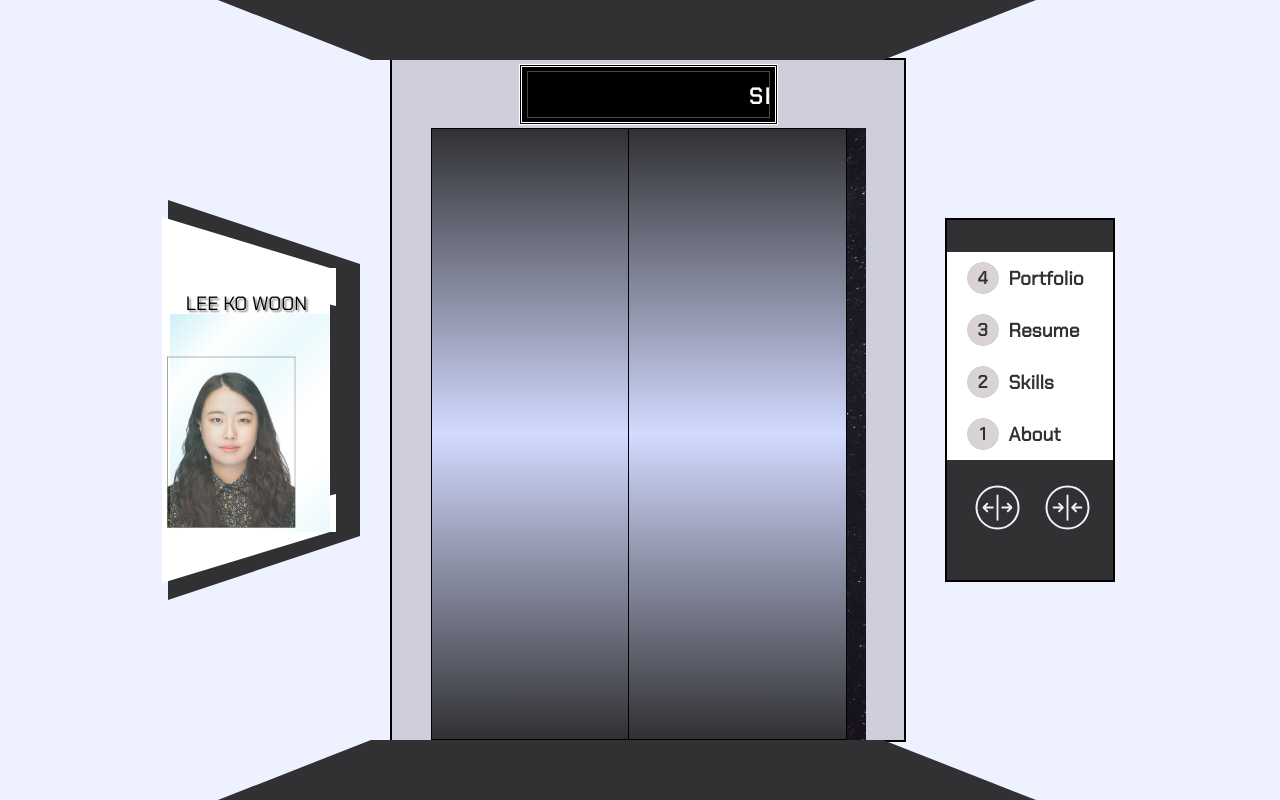
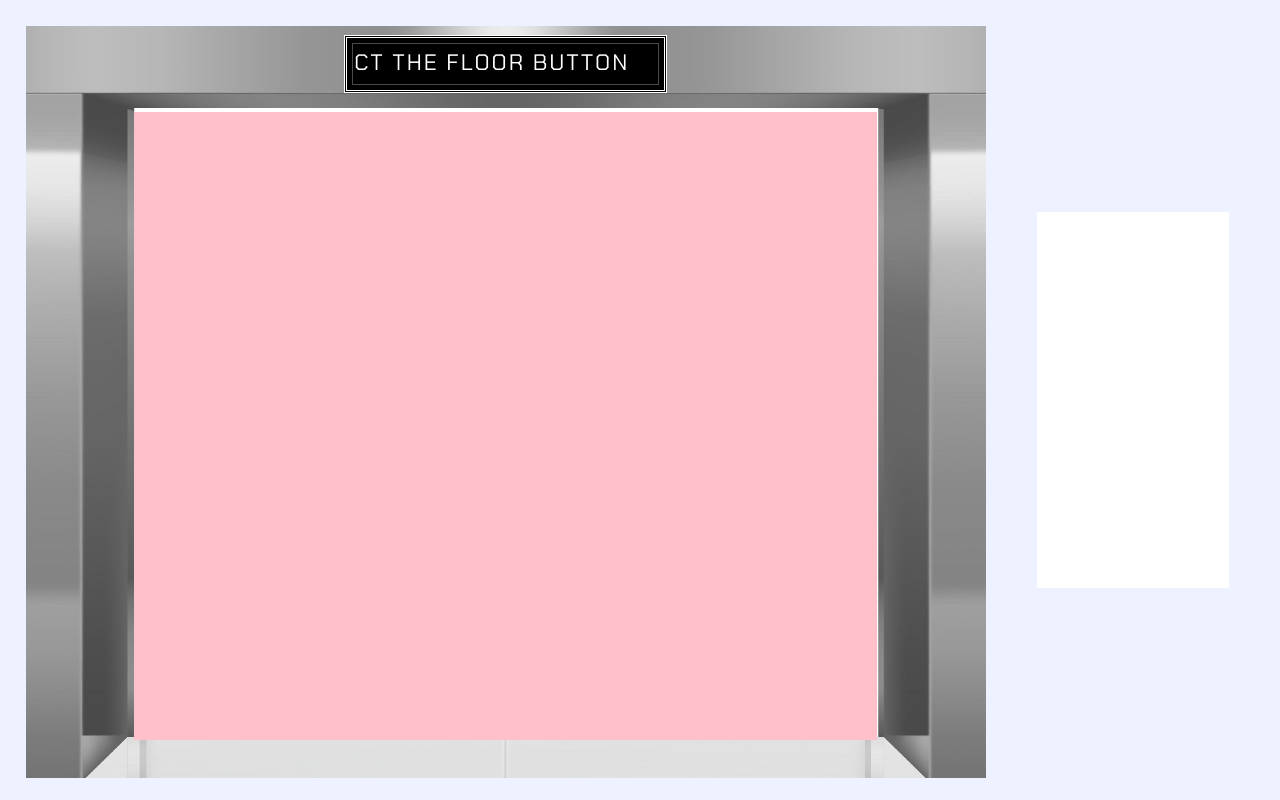
Before and after one commit to KOWOONLEE/portfolio_elevator, a React (Create React App) app: page / in a window 1280 px wide. Built offline with nearby package versions, Linux system fonts and the light colour scheme; the HTML template or start-up script is replaced by a standard one.

Commit message:
Rev: 엘베 레이아웃 변경 중

```diff
--- a/src/pages/Main.js
+++ b/src/pages/Main.js
@@ -5,6 +5,7 @@
 import SpaceImg from "../assets/images/space.jpg";
 import { BsStars } from "react-icons/bs";
 import profile from "../assets/images/kowoon_profile.jpeg";
+import eleImg from "../assets/images/elevator_frame.jpg";
 
 const Main = ({ screen, setScreen, pages, movePage }) => {
   const [eleActive, setEleActive] = useState(false);
@@ -23,6 +24,29 @@
     <>
       <StyledMain>
         <div className="eleWrap">
+          <div className="eleFrame">
+            <img className="eleFrameImg" src={eleImg} alt="img" />
+            <div className="eleDisplayWrap">
+              <div className="eleDisplay">
+                <div className="displayWord">
+                  <p className="word">{screen}</p>
+                </div>
+              </div>
+            </div>
+          </div>
+        </div>
+        <div className="eleDoor">
+          <div
+            className={eleActive ? "eleDoorLeftActive" : "eleDoorLeft"}
+          ></div>
+          <div
+            className={eleActive ? "eleDoorRightActive" : "eleDoorRight"}
+          ></div>
+        </div>
+        <div className="eleButttonWrap">
+          <div className="eleButton"></div>
+        </div>
+        {/* <div className="eleWrap">
           <div className="eleTop"></div>
           <div className="eleBottom"></div>
           <div className="profileOuter"></div>
@@ -63,7 +87,7 @@
               setEleShake={setEleShake}
             />
           </div>
-        </div>
+        </div> */}
       </StyledMain>
     </>
   );
@@ -76,9 +100,123 @@
   height: 100vh;
   background-color: ${theme.bg};
   align-items: center;
-  justify-content: center;
 
-  .eleTop {
+  .eleWrap {
+    display: flex;
+    height: 100vh;
+    justify-content: space-between;
+  }
+  .eleFrame {
+    width: 75vw;
+    height: 95vh;
+    margin: 2vw;
+  }
+  .eleFrameImg {
+    width: 75vw;
+    height: 94vh;
+  }
+
+  .eleButttonWrap {
+    display: flex;
+    margin: 2vw;
+    justify-content: center;
+    align-items: center;
+    vertical-align: center;
+  }
+  .eleButton {
+    width: 15vw;
+    height: 47vh;
+    background-color: white;
+  }
+  .eleDisplayWrap {
+    display: flex;
+    position: absolute;
+    top: 5.5vh;
+    width: 75vw;
+    height: 5vh;
+    justify-content: center;
+    align-items: center;
+    vertical-align: center;
+  }
+  .eleDisplay {
+    display: flex;
+    width: 32%;
+    text-transform: uppercase;
+    background-color: black;
+    letter-spacing: 2px;
+    border: 3px double white;
+    padding: 5px;
+  }
+  .displayWord {
+    display: flex;
+    width: 100%;
+    height: 5vh;
+    color: white;
+    font-size: 1.4em;
+    overflow: hidden;
+    background: black;
+    border: 1px solid #4a4a4a;
+    justify-content: center;
+    align-items: center;
+    vertical-align: center;
+  }
+  .word {
+    color: white;
+    display: inline-block;
+    position: relative;
+    width: 100%;
+    height: 100%;
+    text-align: center;
+    margin: 0;
+    padding-top: 7px;
+    white-space: nowrap;
+    -moz-transform: translateX(100%);
+    -webkit-transform: translateX(100%);
+    transform: translateX(100%);
+    -moz-animation: scroll-left 5s linear infinite;
+    -webkit-animation: scroll-left 5s linear infinite;
+    animation: scroll-left 5s linear infinite;
+
+    @-moz-keyframes scroll-left {
+      0% {
+        -moz-transform: translateX(100%);
+      }
+      100% {
+        -moz-transform: translateX(-100%);
+      }
+    }
+    @-webkit-keyframes scroll-left {
+      0% {
+        -webkit-transform: translateX(100%);
+      }
+      100% {
+        -webkit-transform: translateX(-100%);
+      }
+    }
+    @keyframes scroll-left {
+      0% {
+        -moz-transform: translateX(100%);
+        -webkit-transform: translateX(100%);
+        transform: translateX(100%);
+      }
+      100% {
+        -moz-transform: translateX(-100%);
+        -webkit-transform: translateX(-100%);
+        transform: translateX(-100%);
+      }
+    }
+  }
+  .eleDoor {
+    display: flex;
+    position: absolute;
+    width: 58%;
+    height: 78.5%;
+    top: 14vh;
+    left: 10.5vw;
+    background-color: pink;
+  }
+
+  /* .eleTop {
     position: absolute;
     left: 17vw;
     top: 0;
@@ -411,5 +549,5 @@
         transform: translateX(-100%);
       }
     }
-  }
+  } */
 `;
```
Also changed, not shown: src/assets/images/elevator_frame.jpg (added).
